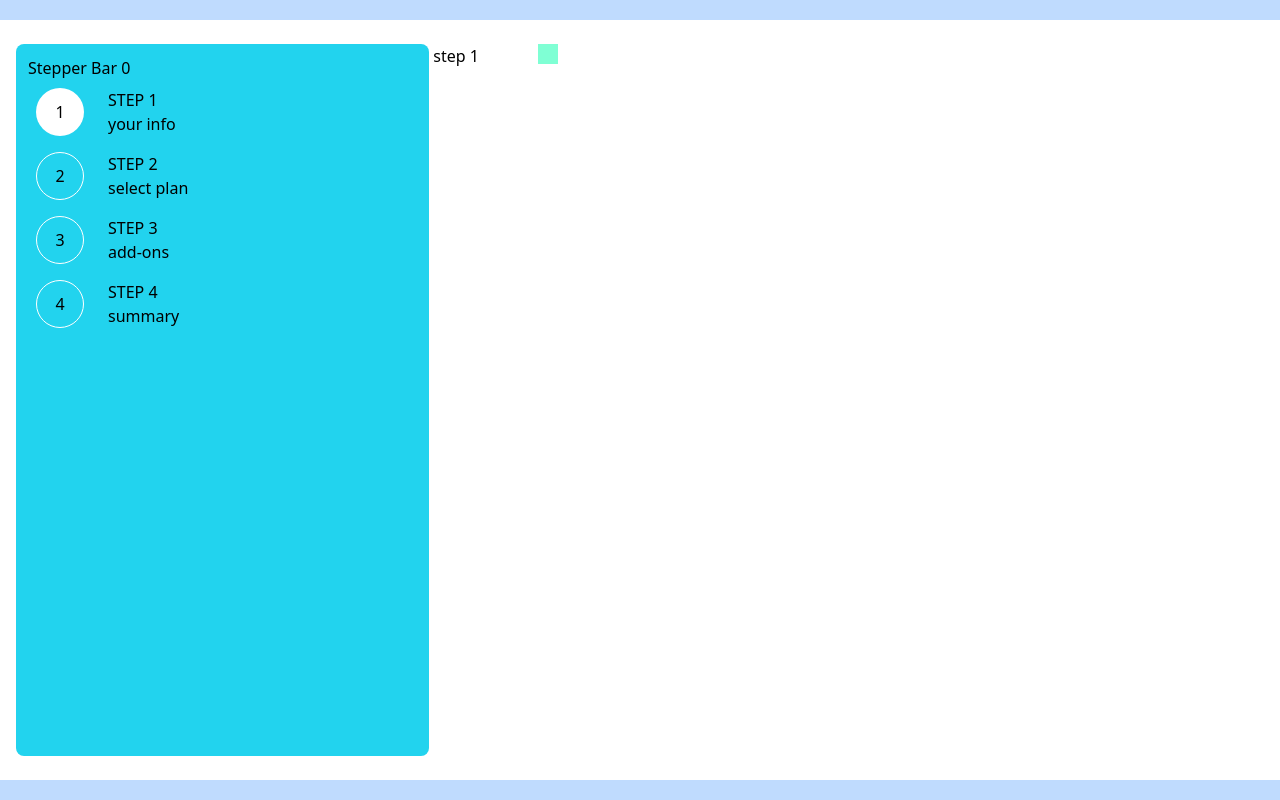
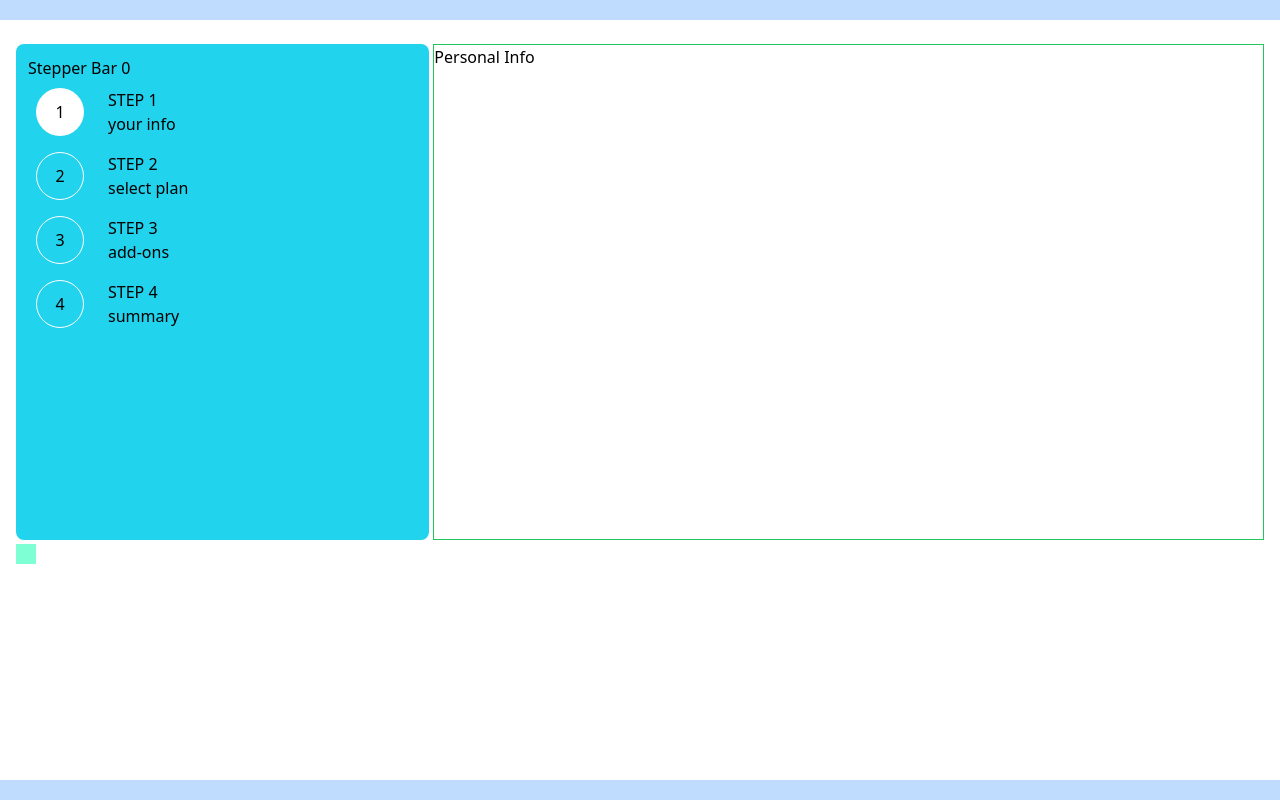
Before and after one commit to laurolyra/fm-multi-step-form, a React (Vite) app: page / in a window 1280 px wide. Built offline with nearby package versions, Linux system fonts and the light colour scheme.

Commit message:
F - step structure on its way

```diff
--- /dev/null
+++ b/src/components/StepContainer/iStepContainerProps.ts
@@ -0,0 +1,5 @@
+export interface IStepContainerProps {
+  number: number;
+  step: number;
+  subtitle: string;
+}
--- a/src/components/StepContainer/index.tsx
+++ b/src/components/StepContainer/index.tsx
@@ -1,6 +1,7 @@
 import React from 'react';
+import { IStepContainerProps } from './iStepContainerProps';
 
-export const StepContainer = ({ number, step, subtitle }) => (
+export const StepContainer = ({ number, step, subtitle }: IStepContainerProps) => (
   <div className="flex items-center gap-4">
     <div
       className={`rounded-full ${
--- a/src/components/StepScreenManager/index.tsx
+++ b/src/components/StepScreenManager/index.tsx
@@ -1,16 +1,29 @@
 import React from 'react';
 import { IStep } from '../../interfaces/iStep';
+import { FinishingUp } from '../steps/FinishingUp';
+import { PersonalInfo } from '../steps/PersonalInfo';
+import { PickAddons } from '../steps/PickAddons';
+import { SelectPlan } from '../steps/SelectPlan';
 
 export const StepScreenManager: React.FC<IStep> = ({ step }) => {
-  console.log('step', step)
+  const changeScreen = () => {
     switch (step) {
       case 0:
-      return <p>step 1</p>;
+        return <PersonalInfo />;
       case 1:
-      return <p>step 2</p>;
+        return <SelectPlan />;
       case 2:
-      return <p>step 3</p>;
+        return <PickAddons />;
+      case 3:
+        return <FinishingUp />;
       default:
-      return <p>not found</p>
+        return <p>not found</p>;
     }
   };
+
+  return (
+    <section className="flex flex-col border-solid border border-green-500 col-span-8">
+      {changeScreen()}
+    </section>
+  );
+};
--- /dev/null
+++ b/src/components/steps/FinishingUp/index.tsx
@@ -0,0 +1,3 @@
+import React from "react";
+
+export const FinishingUp = () => <p>Finishing up</p>
--- /dev/null
+++ b/src/components/steps/PersonalInfo/index.tsx
@@ -0,0 +1,3 @@
+import React from "react";
+
+export const PersonalInfo = () => <p>Personal Info</p>
--- /dev/null
+++ b/src/components/steps/PickAddons/index.tsx
@@ -0,0 +1,3 @@
+import React from "react";
+
+export const PickAddons = () => <p>Pick add-ons</p>
--- /dev/null
+++ b/src/components/steps/SelectPlan/index.tsx
@@ -0,0 +1,3 @@
+import React from "react";
+
+export const SelectPlan = () => <p>Select your plan</p>
```
Lines whose indentation alone changed are shown as unchanged.
